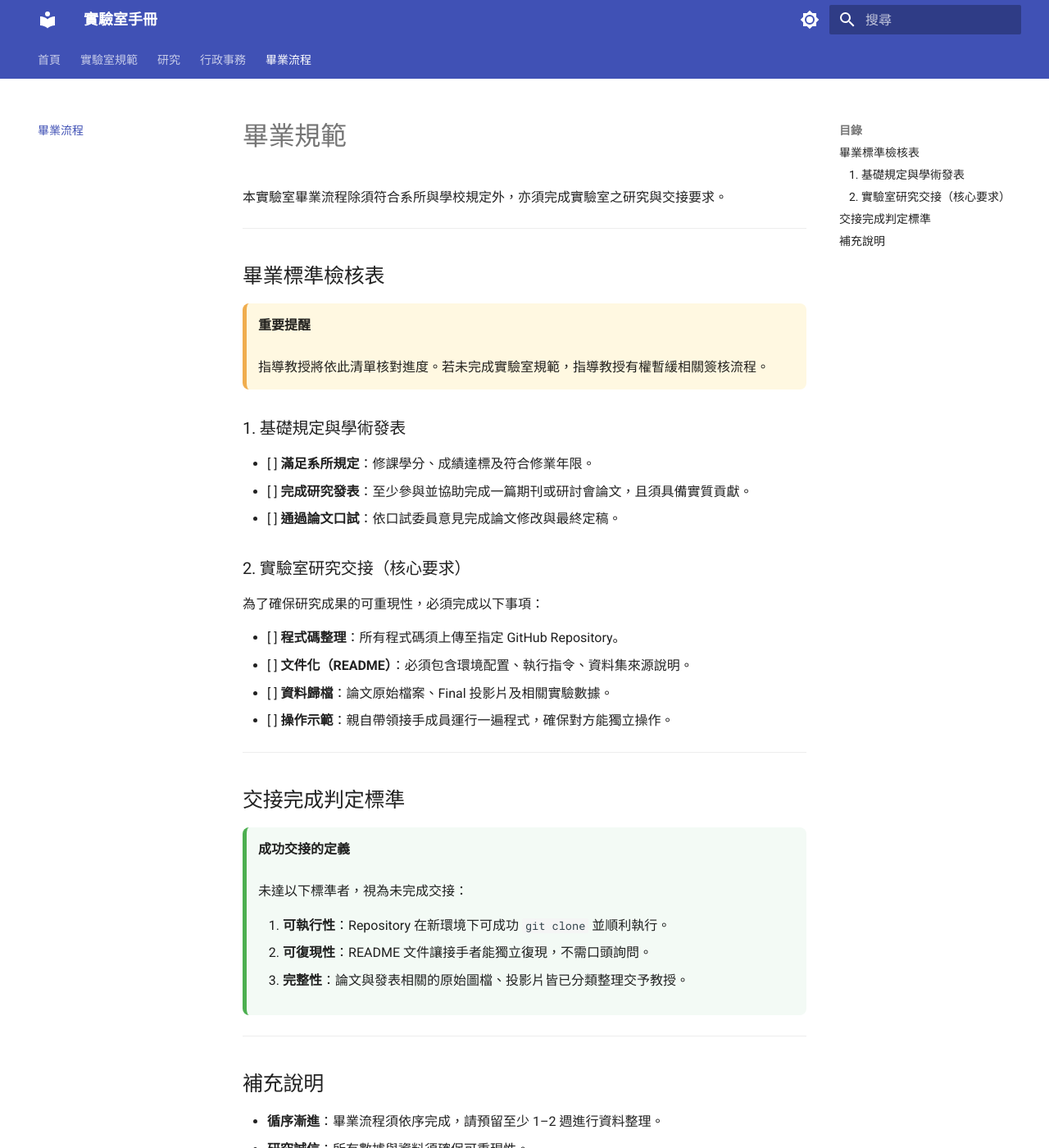
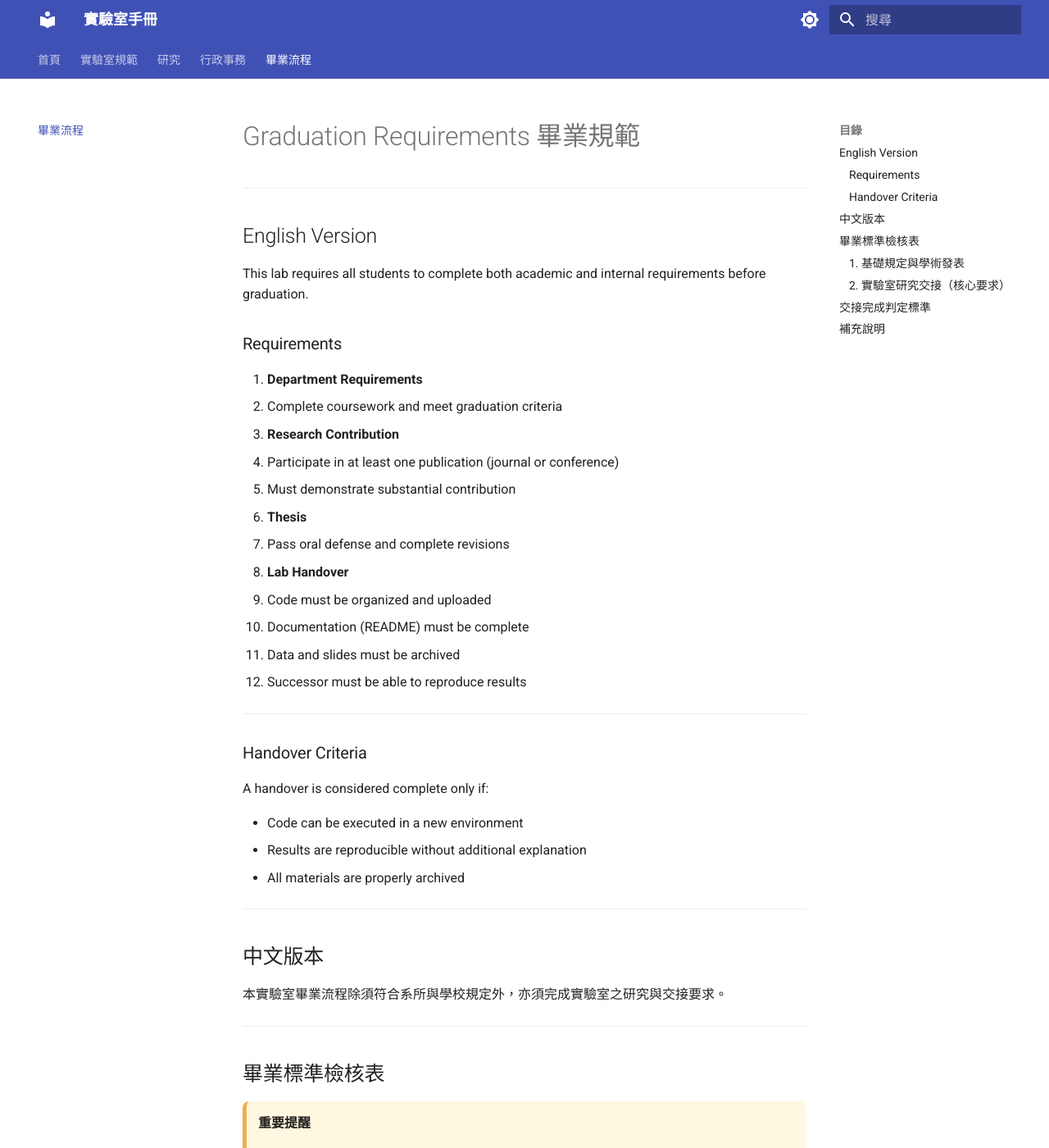
Before and after one commit to Ewz9/lab_handbook, an MkDocs documentation site: the page built from docs/graduate.md, in a window 1280 px wide and 1400 px high. Shown: the whole window at 82% size. Built offline with MkDocs 1.6.1 and Material for MkDocs 9.7.7, drawn with Linux system fonts in a browser that asks for light colours; some of the changed text lies outside the part shown.

Commit message:
Update graduate.md

```diff
--- a/docs/graduate.md
+++ b/docs/graduate.md
@@ -1,4 +1,42 @@
-# 畢業規範
+# Graduation Requirements 畢業規範
+
+---
+
+## English Version
+
+This lab requires all students to complete both academic and internal requirements before graduation.
+
+### Requirements
+
+1. **Department Requirements**
+   - Complete coursework and meet graduation criteria
+
+2. **Research Contribution**
+   - Participate in at least one publication (journal or conference)
+   - Must demonstrate substantial contribution
+
+3. **Thesis**
+   - Pass oral defense and complete revisions
+
+4. **Lab Handover**
+   - Code must be organized and uploaded
+   - Documentation (README) must be complete
+   - Data and slides must be archived
+   - Successor must be able to reproduce results
+
+---
+
+### Handover Criteria
+
+A handover is considered complete only if:
+
+- Code can be executed in a new environment
+- Results are reproducible without additional explanation
+- All materials are properly archived
+
+---
+
+## 中文版本
 
 本實驗室畢業流程除須符合系所與學校規定外，亦須完成實驗室之研究與交接要求。
 
@@ -7,10 +45,8 @@
 ## 畢業標準檢核表
 
 <div style="background-color:#fff8e1; padding:14px; border-radius:8px; border-left:5px solid #f0ad4e; margin:16px 0;">
-
 <strong>重要提醒</strong><br><br>
 指導教授將依此清單核對進度。若未完成實驗室規範，指導教授有權暫緩相關簽核流程。
-
 </div>
 
 ### 1. 基礎規定與學術發表
@@ -19,37 +55,38 @@
 - [ ] **完成研究發表**：至少參與並協助完成一篇期刊或研討會論文，且須具備實質貢獻。
 - [ ] **通過論文口試**：依口試委員意見完成論文修改與最終定稿。
 
+---
+
 ### 2. 實驗室研究交接（核心要求）
 
 為了確保研究成果的可重現性，必須完成以下事項：
 
-- [ ] **程式碼整理**：所有程式碼須上傳至指定 GitHub Repository。
-- [ ] **文件化（README）**：必須包含環境配置、執行指令、資料集來源說明。
-- [ ] **資料歸檔**：論文原始檔案、Final 投影片及相關實驗數據。
-- [ ] **操作示範**：親自帶領接手成員運行一遍程式，確保對方能獨立操作。
+- [ ] **程式碼整理**
+- [ ] **文件化（README）**
+- [ ] **資料歸檔**
+- [ ] **操作示範**
 
 ---
 
 ## 交接完成判定標準
 
 <div style="background-color:#f3faf5; padding:14px; border-radius:8px; border-left:5px solid #4caf50; margin:16px 0;">
-
 <strong>成功交接的定義</strong><br><br>
 
 未達以下標準者，視為未完成交接：
 
 <ol>
-  <li><strong>可執行性</strong>：Repository 在新環境下可成功 <code>git clone</code> 並順利執行。</li>
-  <li><strong>可復現性</strong>：README 文件讓接手者能獨立復現，不需口頭詢問。</li>
-  <li><strong>完整性</strong>：論文與發表相關的原始圖檔、投影片皆已分類整理交予教授。</li>
+  <li><strong>可執行性</strong></li>
+  <li><strong>可復現性</strong></li>
+  <li><strong>完整性</strong></li>
 </ol>
-
 </div>
 
 ---
 
 ## 補充說明
 
-- **循序漸進**：畢業流程須依序完成，請預留至少 1–2 週進行資料整理。
-- **研究誠信**：所有數據與資料須確保可重現性。
-- **詳細操作**：具體步驟請參閱 [行政事務與報帳流程 > 實驗室離開前業務交接](https://ewz9.github.io/lab_handbook/workflow/)。
+- **循序漸進**：請預留至少 1–2 週進行資料整理。
+- **研究誠信**：所有數據須確保可重現性。
+- **詳細操作**：請參閱
+  👉 https://ewz9.github.io/lab_handbook/workflow/
```
